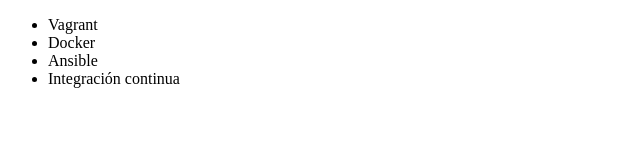
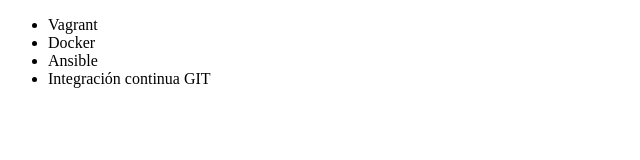
Before and after one commit to ksalamanca01/alura-git, a plain HTML site: page index2.html in a window 1280 px wide. Shown: the full height of the page, 0-640 px from the left. Drawn offline with Linux system fonts and the light colour scheme.

Commit message:
se agrego palabra GIT

```diff
--- a/index2.html
+++ b/index2.html
@@ -9,7 +9,7 @@
          <li> Vagrant </li>
          <li> Docker </li>
          <li> Ansible </li>
-         <li> Integración continua </li>
+         <li> Integración continua GIT </li>
      </ul>
 </body>
 </html>
```
